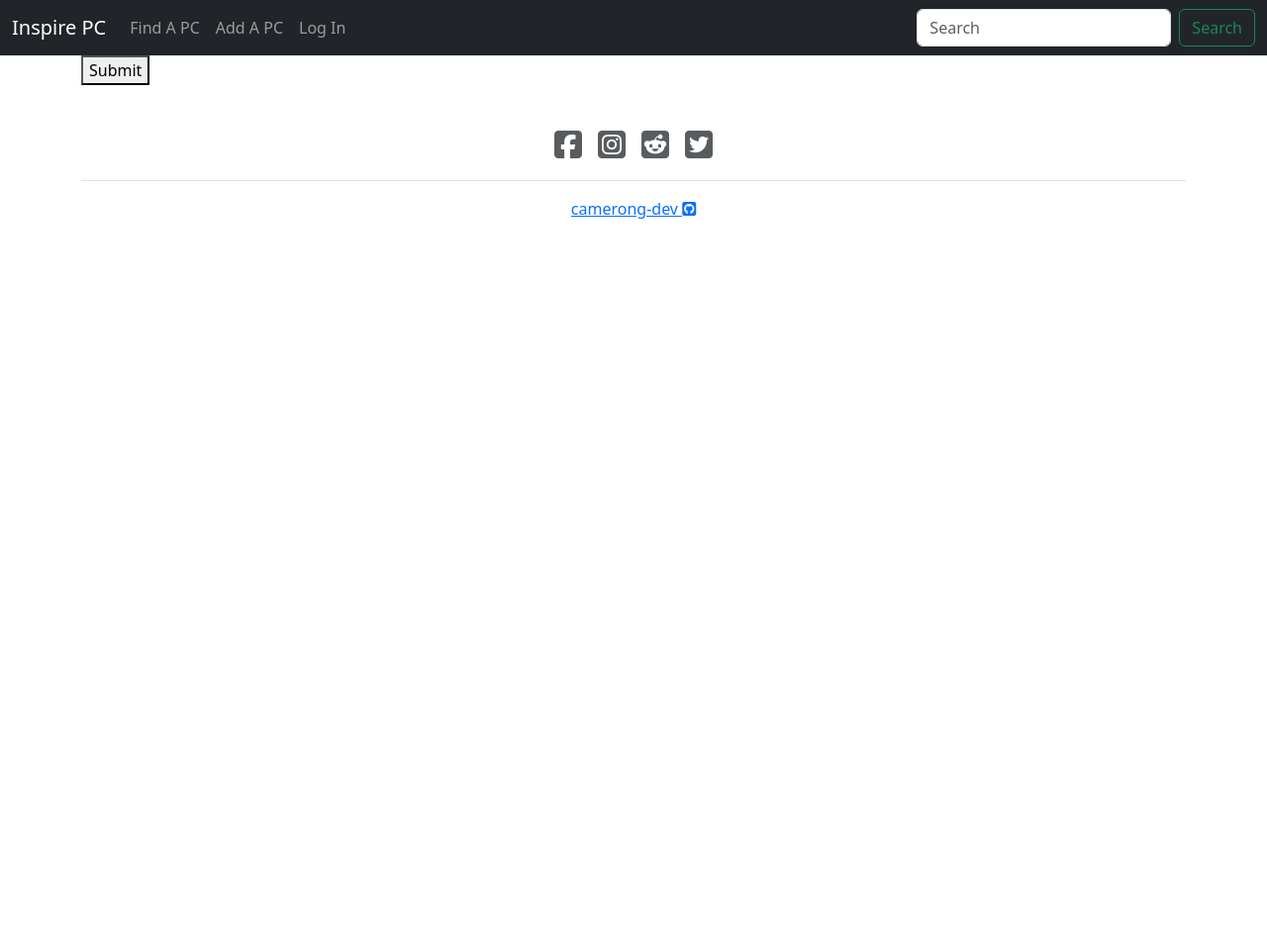
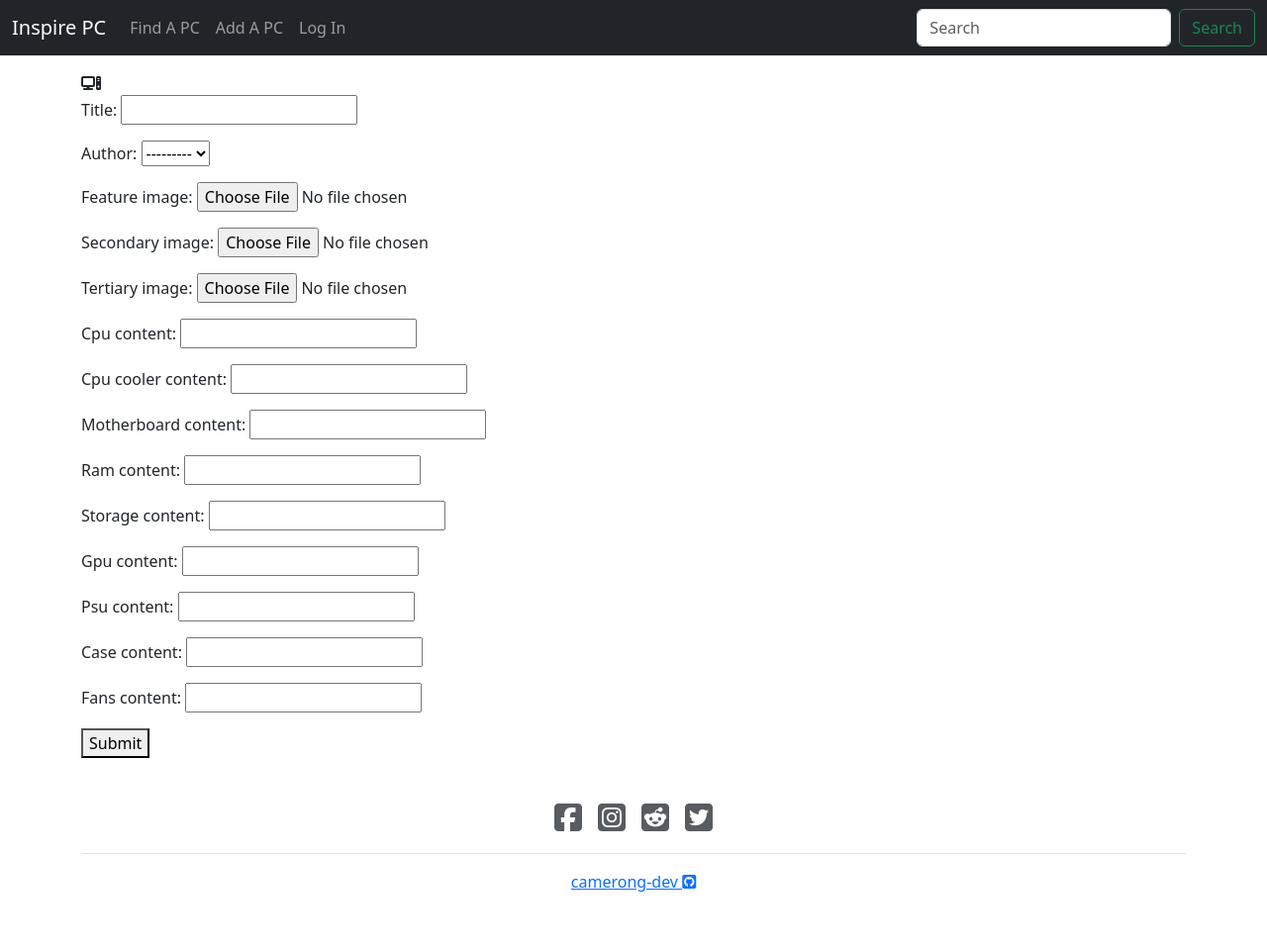
Before and after one commit to camerong-dev/inspire-pc, a Django app: template templates/add_pc.html in a window 1280 px wide. Shown: the whole page at 99% size. Before the commit the page ends 221 px from the top, so only its background shows below. Run offline with Django 3.2, Linux system fonts and the light colour scheme; the template is opened without the code that fills it: values that come from a table or form of the project are taken from there, others are empty; some libraries are stand-ins or nearby versions.

Commit message:
Add forms.py to style form page

```diff
--- /dev/null
+++ b/inspiration/forms.py
@@ -0,0 +1,25 @@
+from django import forms
+from .models import Post
+
+
+class PostForm(forms.ModelForm):
+    class Meta:
+        model = Post
+        fields = ('title', 'author', 'feature_image', 'secondary_image', 'tertiary_image', 'cpu_content', 'cpu_cooler_content', 'motherboard_content', 'ram_content', 'storage_content', 'gpu_content', 'psu_content', 'case_content', 'fans_content')
+
+        widget = {
+            'title': forms.TextInput(attrs={'class': 'form-control'}),
+            #'author': forms.TextInput(attrs={'class': 'form-control'}),
+            'feature_image': forms.FileInput(attrs={'class': 'form-control'}),
+            'secondary_image': forms.FileInput(attrs={'class': 'form-control'}),
+            'tertiary_image': forms.FileInput(attrs={'class': 'form-control'}),
+            'cpu_content': forms.TextInput(attrs={'class': 'form-control'}),
+            'cpu_cooler_content': forms.TextInput(attrs={'class': 'form-control'}),
+            'motherboard_content': forms.TextInput(attrs={'class': 'form-control'}),
+            'ram_content': forms.TextInput(attrs={'class': 'form-control'}),
+            'storage_content': forms.TextInput(attrs={'class': 'form-control'}),
+            'gpu_content': forms.TextInput(attrs={'class': 'form-control'}),
+            'psu_content': forms.TextInput(attrs={'class': 'form-control'}),
+            'case_content': forms.TextInput(attrs={'class': 'form-control'}),
+            'fans_content': forms.TextInput(attrs={'class': 'form-control'}),
+        }
--- a/inspiration/views.py
+++ b/inspiration/views.py
@@ -1,6 +1,7 @@
 from django.shortcuts import render
 from django.views.generic import ListView, CreateView, DetailView
 from .models import Post
+from .forms import PostForm
 
 
 class Home(ListView):
@@ -15,5 +16,5 @@ class PCDetail(DetailView):
 
 class AddPC(CreateView):
     model = Post
+    form_class = PostForm
     template_name = 'add_pc.html'
-    fields = '__all__'
--- a/templates/add_pc.html
+++ b/templates/add_pc.html
@@ -1,13 +1,21 @@
+
 {% extends 'base.html' %}
 
 {% block content %}
 
-<h1>Add PC</h1>
+</br></br></br>
 
-<form method="POST" enctype="multipart/form-data">
-    {% csrf_token %}
-    {{ form.as_p }}
-    <button type='submit'>Submit</button>
-
+<div class="registration-form">
+    <form>
+        <div class="form-icon">
+            <span><i class= "fa fa-light fa-computer"></i></span>
+        </div>
+        <div class="form-group">
+            <form method="POST" enctype="multipart/form-data">
+                {% csrf_token %}
+                {{ form.as_p }}
+            <button type='submit'>Submit</button>
+        </div>
+</div>
 
 {% endblock %}
--- a/templates/base.html
+++ b/templates/base.html
@@ -18,13 +18,13 @@
         <div class="collapse navbar-collapse" id="navbarCollapse">
             <ul class="navbar-nav me-auto mb-2 mb-md-0">
                 <li class="nav-item">
-                <a class="nav-link" aria-current="page" href="/">Find A PC</a>
+                    <a class="nav-link" aria-current="page" href="/">Find A PC</a>
                 </li>
                 <li class="nav-item">
-                <a class="nav-link" href="/add_pc">Add A PC</a>
+                    <a class="nav-link" href="/add_pc">Add A PC</a>
                 </li>
                 <li class="nav-item">
-                <a class="nav-link" href="#">Log In</a>
+                    <a class="nav-link" href="#">Log In</a>
                 </li>
             </ul>
         <form class="d-flex" role="search">
--- a/templates/home.html
+++ b/templates/home.html
@@ -4,6 +4,9 @@
 {% block content %}
     {% load cloudinary %}
     {% cloudinary photo.image THUMBNAIL %}
+</br>
+</br>
+</br>
 
     <div class="album py-5 bg-body-tertiary">
         <div class="container">
```
